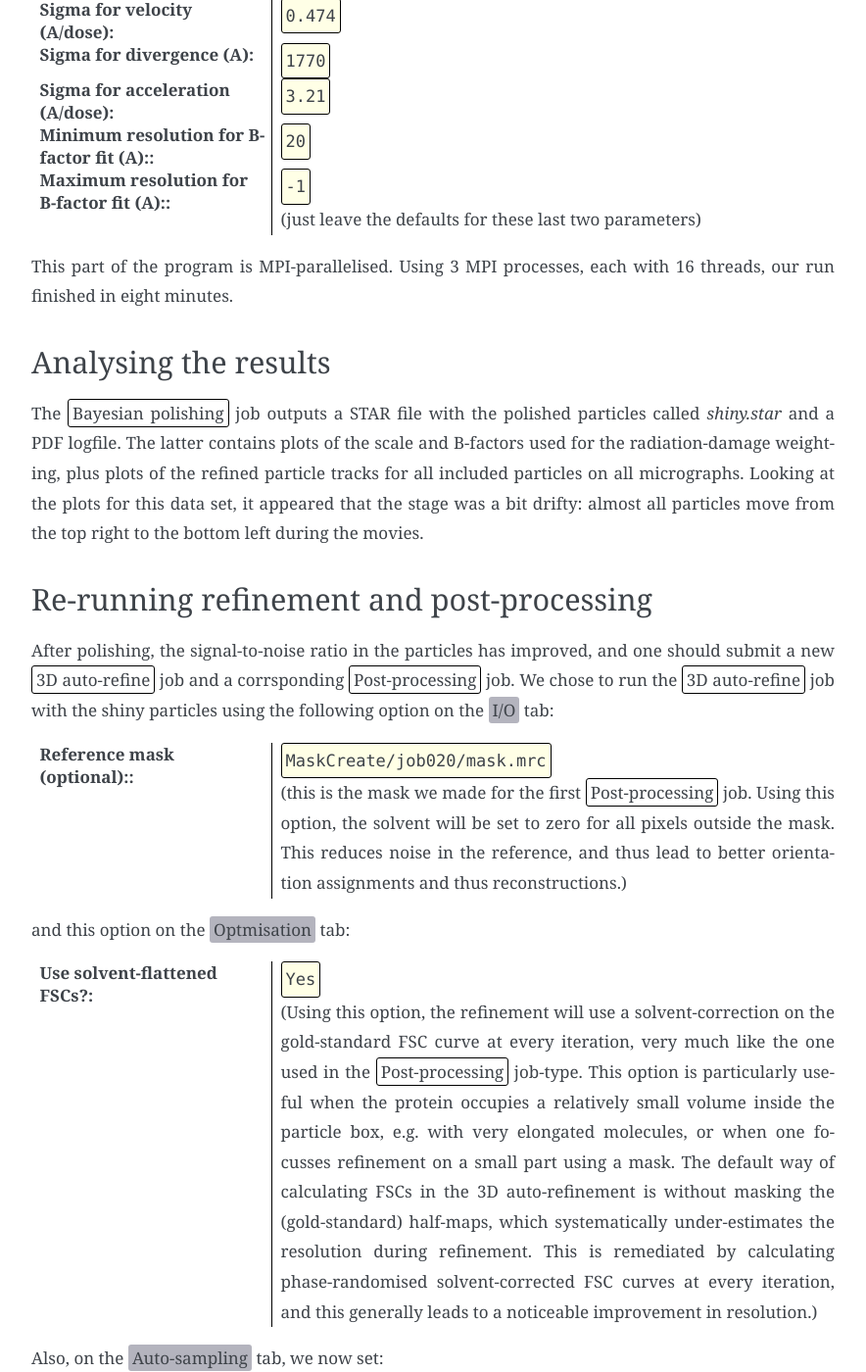
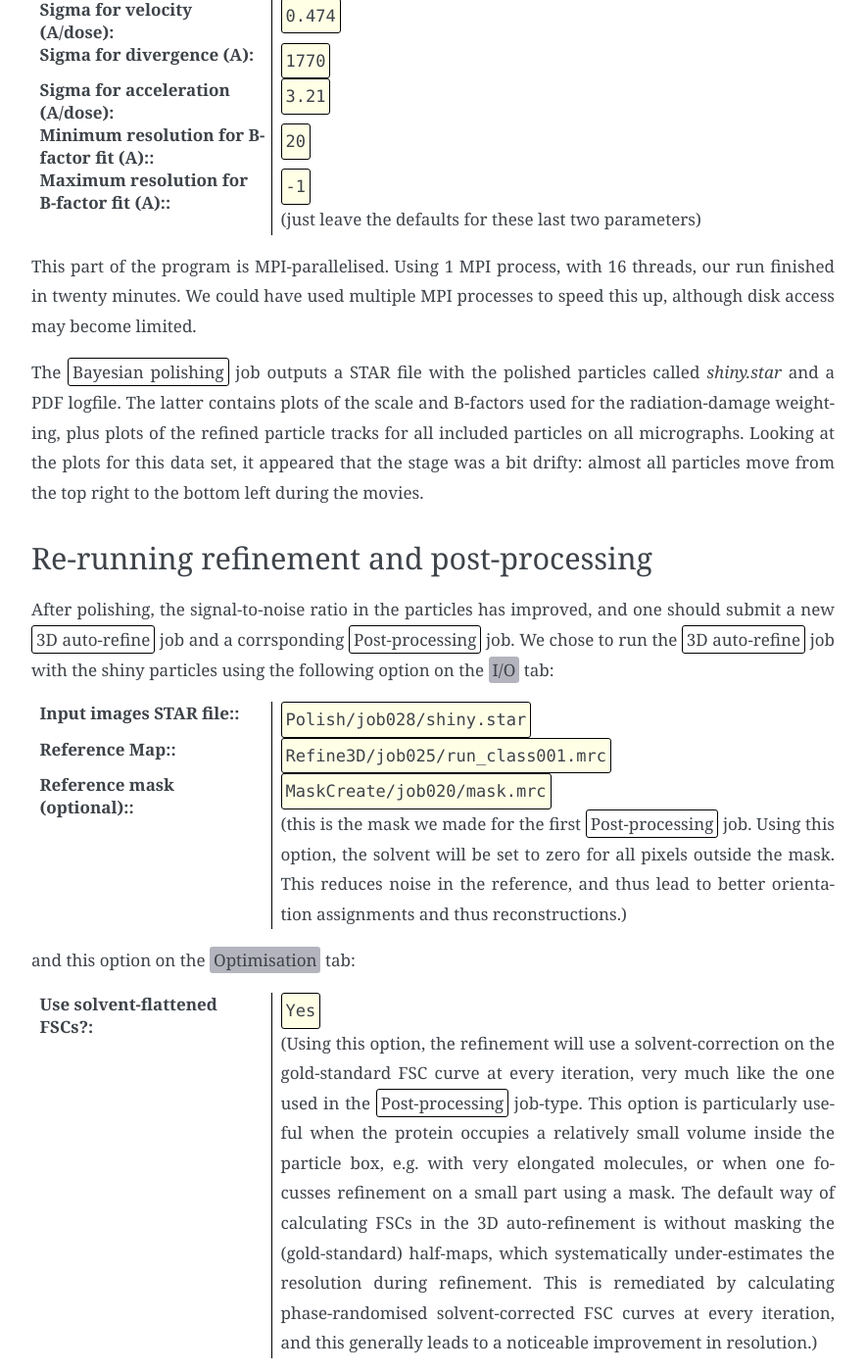
Before and after one commit to 3dem/relion-documents, a Sphinx documentation site: the page built from source/Tutorial/Polish.rst, in a window 1280 px wide and 1400 px high, scrolled down 2691 px. Shown: the whole window at 98% size, without its empty margins (308-1192 px from the left). Built offline with Sphinx 7.4.7, drawn with Linux system fonts in a browser that asks for light colours; some of the changed text lies outside the part shown.

Commit message:
tutorial 3.2

```diff
--- a/source/Tutorial/Polish.rst
+++ b/source/Tutorial/Polish.rst
@@ -121,11 +121,8 @@ Alternatively, if you decided to skip the training set, then you can fill in the
 
 
 This part of the program is MPI-parallelised.
-Using 3 MPI processes, each with 16 threads, our run finished in eight minutes.
-
-
-Analysing the results
----------------------
+Using 1 MPI process, with 16 threads, our run finished in twenty minutes.
+We could have used multiple MPI processes to speed this up, although disk access may become limited.
 
 The :jobtype:`Bayesian polishing` job outputs a STAR file with the polished particles called `shiny.star` and a PDF logfile.
 The latter contains plots of the scale and B-factors used for the radiation-damage weighting, plus plots of the refined particle tracks for all included particles on all micrographs.
@@ -137,6 +134,10 @@ Re-running refinement and post-processing
 After polishing, the signal-to-noise ratio in the particles has improved, and one should submit a new :jobtype:`3D auto-refine` job and a corrsponding :jobtype:`Post-processing` job.
 We chose to run the :jobtype:`3D auto-refine` job with the shiny particles using the following option on the :guitab:`I/O` tab:
 
+:Input images STAR file:: Polish/job028/shiny.star
+
+:Reference Map:: Refine3D/job025/run\_class001.mrc
+
 :Reference mask (optional):: MaskCreate/job020/mask.mrc
 
      (this is the mask we made for the first :jobtype:`Post-processing` job.
@@ -144,7 +145,7 @@ We chose to run the :jobtype:`3D auto-refine` job with the shiny particles using
      This reduces noise in the reference, and thus lead to better orientation assignments and thus reconstructions.)
 
 
-and this option on the :guitab:`Optmisation` tab:
+and this option on the :guitab:`Optimisation` tab:
 
 :Use solvent-flattened FSCs?: Yes
 
```
Also changed, not shown: other parts of source/Tutorial/Polish.rst (+1 -1 lines).
